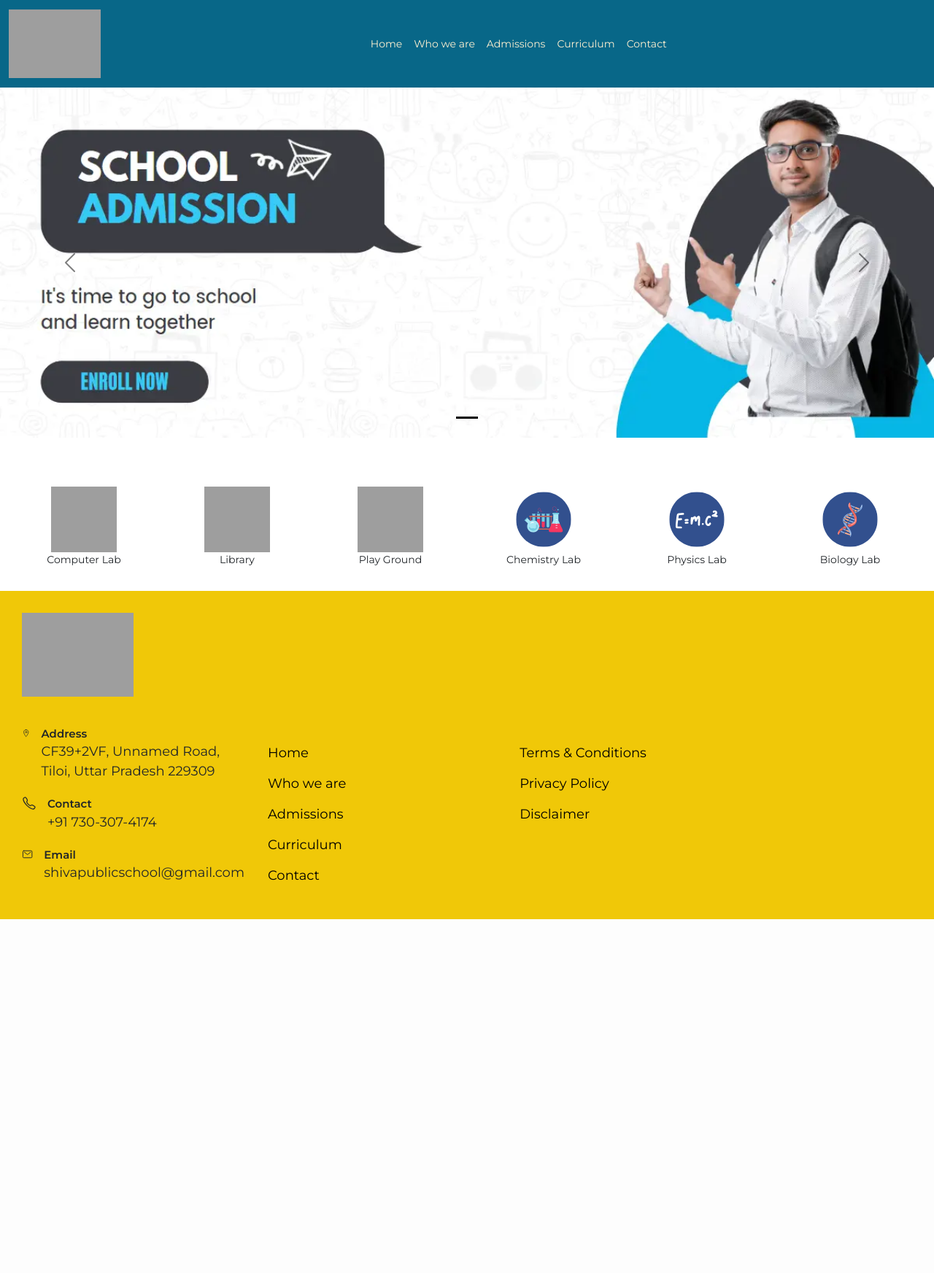
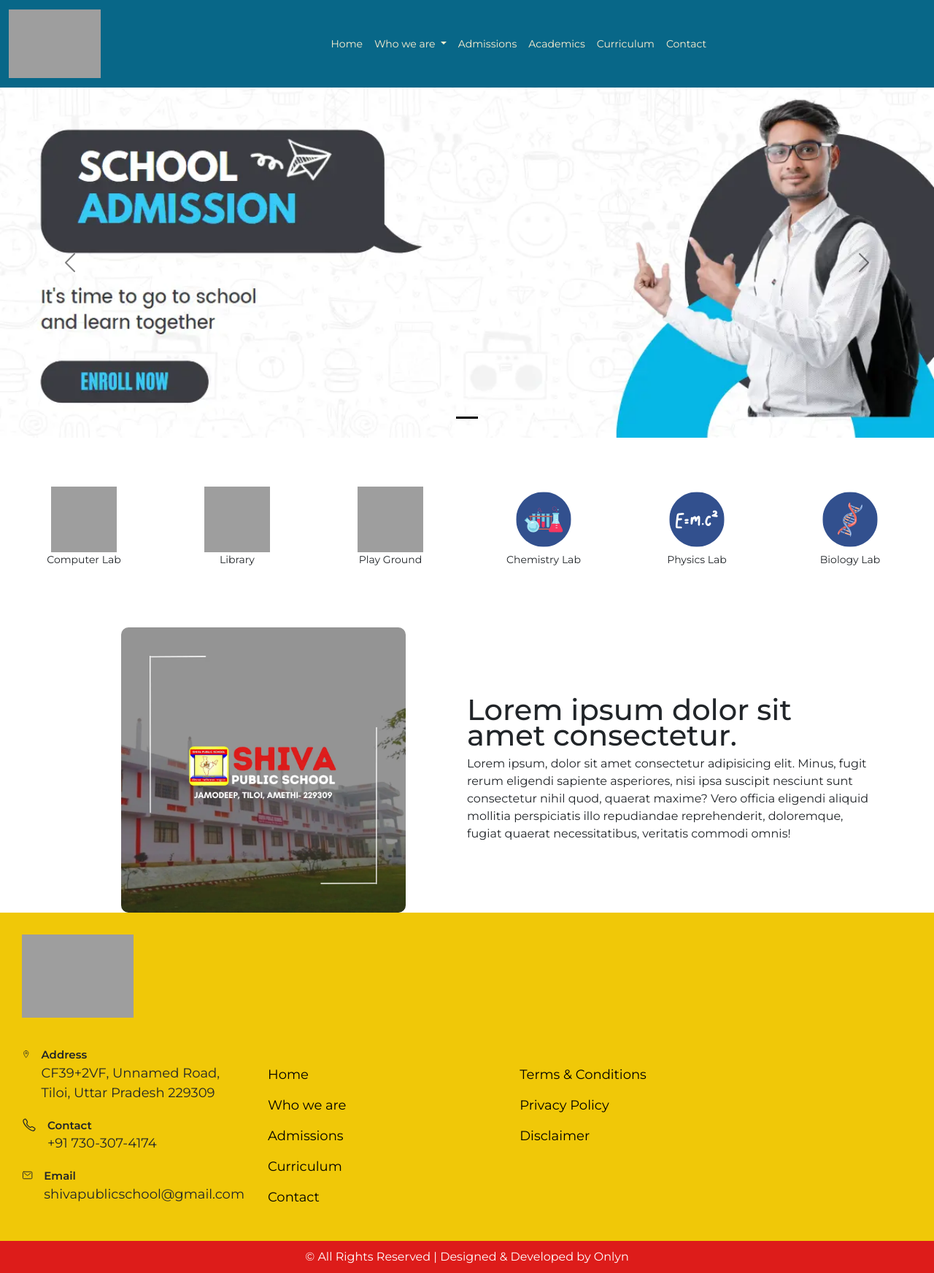
Before and after one commit to sidmrlazy/shivapublicschool, a PHP site: page / in a window 1280 px wide. Shown: the whole page at 73% size. Before the commit the page ends 1260 px from the top, so only its background shows below. Run offline with PHP 8.4, Linux system fonts and the light colour scheme; grey boxes are pictures that could not be loaded.

Commit message:
modified:   assets/css/styles.css new file:   assets/images/webp/school.webp new file:   components/Home/section-3.php new file:   components/Home/section-4.php modified:   components/footer.php modified:   components/navbar.php modified:   index.php

```diff
--- a/assets/css/styles.css
+++ b/assets/css/styles.css
@@ -32,6 +32,9 @@
 .nav-link:hover {
   color: #f0c808;
 }
+.dropdown-item {
+  font-size: 14px;
+}
 
 /* =========== HOME SECTION 2 =========== */
 .section-2-grid {
@@ -63,6 +66,34 @@
 .section-2-card p {
   font-size: 14px;
 }
+
+/* =========== HOME SECTION 3 =========== */
+.section-3-container {
+  margin-top: 50px;
+  display: flex;
+  justify-content: center;
+  align-items: center;
+}
+.section-3-img-container {
+  max-width: 100%;
+  display: flex;
+  justify-content: center;
+  align-items: center;
+}
+.section-3-img-container img {
+  width: 70%;
+  border-radius: 10px;
+}
+.section-3-txt h1 {
+  margin: 0;
+  line-height: 35px;
+  margin-bottom: 10px;
+}
+.section-3-txt p {
+  margin: 0;
+}
+
+/* =========== HOME SECTION 4 =========== */
 
 /* =========== FOOTER =========== */
 .custom-footer {
@@ -127,6 +158,29 @@
   font-size: 18px;
 }
 
+/* =========== DEVELOPER FOOTER =========== */
+.developer-footer {
+  max-width: 100%;
+  display: flex;
+  justify-content: center;
+  align-items: center;
+  padding: 10px;
+  background-color: #dd1c1a;
+}
+.developer-footer p {
+  margin: 0;
+  color: #fff;
+}
+.developer-footer a {
+  margin: 0;
+  color: #fff;
+  text-decoration: none;
+}
+.developer-footer a:hover {
+  color: #f0c808;
+  transition: 0s all ease-in-out;
+}
+
 @media only screen and (max-width: 768px) {
   /* ========== NAVBAR ==========  */
   .navbar-brand {
--- /dev/null
+++ b/components/Home/section-3.php
@@ -0,0 +1,15 @@
+<div class="container section-3-container">
+    <div class="col-md-6 section-3-img-container">
+        <img src="assets/images/webp/school.webp" alt="">
+    </div>
+    <div class="col-md-6 section-3-txt">
+        <h1>Lorem ipsum dolor sit amet consectetur.</h1>
+        <p>Lorem ipsum, dolor sit amet consectetur adipisicing elit. Minus, fugit rerum eligendi sapiente
+            asperiores,
+            nisi ipsa suscipit nesciunt sunt consectetur nihil quod, quaerat maxime? Vero officia eligendi aliquid
+            mollitia perspiciatis illo repudiandae reprehenderit, doloremque, fugiat quaerat necessitatibus,
+            veritatis
+            commodi omnis!</p>
+    </div>
+
+</div>
--- a/components/footer.php
+++ b/components/footer.php
@@ -70,6 +70,13 @@
     </div>
 </div>
 
+<!-- =========== DEVELOPER FOOTER =========== -->
+<div class="developer-footer">
+    <p>&#169; All Rights Reserved | Designed & Developed by <a href="https://onlynus.com" target="_blank"
+            rel="noopener noreferrer">Onlyn</a></p>
+</div>
+
+
 <!-- =========== BOOTSTRAP =========== -->
 <script src="https://cdn.jsdelivr.net/npm/bootstrap@5.3.0-alpha1/dist/js/bootstrap.bundle.min.js"
     integrity="sha384-w76AqPfDkMBDXo30jS1Sgez6pr3x5MlQ1ZAGC+nuZB+EYdgRZgiwxhTBTkF7CXvN" crossorigin="anonymous">
--- a/components/navbar.php
+++ b/components/navbar.php
@@ -1,4 +1,4 @@
-<nav class="navbar bg-dark navbar-expand-lg bg-body-tertiary" data-bs-theme="dark">
+<nav class="navbar navbar-expand-lg bg-body-tertiary">
     <div class="container-fluid">
         <a class="navbar-brand" href="index.php">
             <img src="assets/images/sps-logo.svg" alt="">
@@ -12,11 +12,27 @@
                 <li class="nav-item">
                     <a class="nav-link" aria-current="page" href="index.php">Home</a>
                 </li>
+                <li class="nav-item dropdown">
+                    <a class="nav-link dropdown-toggle" href="#" role="button" data-bs-toggle="dropdown"
+                        aria-expanded="false">
+                        Who we are
+                    </a>
+                    <ul class="dropdown-menu">
+                        <li><a class="dropdown-item" href="who-we-are.php">About School</a></li>
+                        <li><a class="dropdown-item" href="#">Principal's Message </a></li>
+                        <li><a class="dropdown-item" href="#">Our Vision & Mission </a></li>
+                        <!-- <li>
+                            <hr class="dropdown-divider">
+                        </li>
+                        <li><a class="dropdown-item" href="#">Something else here</a></li> -->
+                    </ul>
+                </li>
+
                 <li class="nav-item">
-                    <a class="nav-link" aria-current="page" href="who-we-are.php">Who we are</a>
+                    <a class="nav-link" aria-current="page" href="admissions.php">Admissions</a>
                 </li>
                 <li class="nav-item">
-                    <a class="nav-link" aria-current="page" href="admissions.php">Admissions</a>
+                    <a class="nav-link" aria-current="page" href="#">Academics</a>
                 </li>
                 <li class="nav-item">
                     <a class="nav-link" aria-current="page" href="curriculum.php">Curriculum</a>
@@ -24,20 +40,7 @@
                 <li class="nav-item">
                     <a class="nav-link" aria-current="page" href="contact.php">Contact</a>
                 </li>
-                <!-- <li class="nav-item dropdown">
-                    <a class="nav-link dropdown-toggle" href="#" role="button" data-bs-toggle="dropdown"
-                        aria-expanded="false">
-                        Dropdown
-                    </a>
-                    <ul class="dropdown-menu">
-                        <li><a class="dropdown-item" href="#">Action</a></li>
-                        <li><a class="dropdown-item" href="#">Another action</a></li>
-                        <li>
-                            <hr class="dropdown-divider">
-                        </li>
-                        <li><a class="dropdown-item" href="#">Something else here</a></li>
-                    </ul>
-                </li> -->
+
                 <!-- <li class="nav-item">
                     <a class="nav-link disabled">Disabled</a>
                 </li> -->
--- a/index.php
+++ b/index.php
@@ -4,4 +4,6 @@ include('components/header.php') ?>
 <?php include('components/navbar.php') ?>
 <?php include('components/Home/section-1.php') ?>
 <?php include('components/Home/section-2.php') ?>
+<?php include('components/Home/section-3.php') ?>
+<?php include('components/Home/section-4.php') ?>
 <?php include('components/footer.php') ?>
```
Also changed, not shown: assets/images/webp/school.webp (added), components/Home/section-4.php (added).
